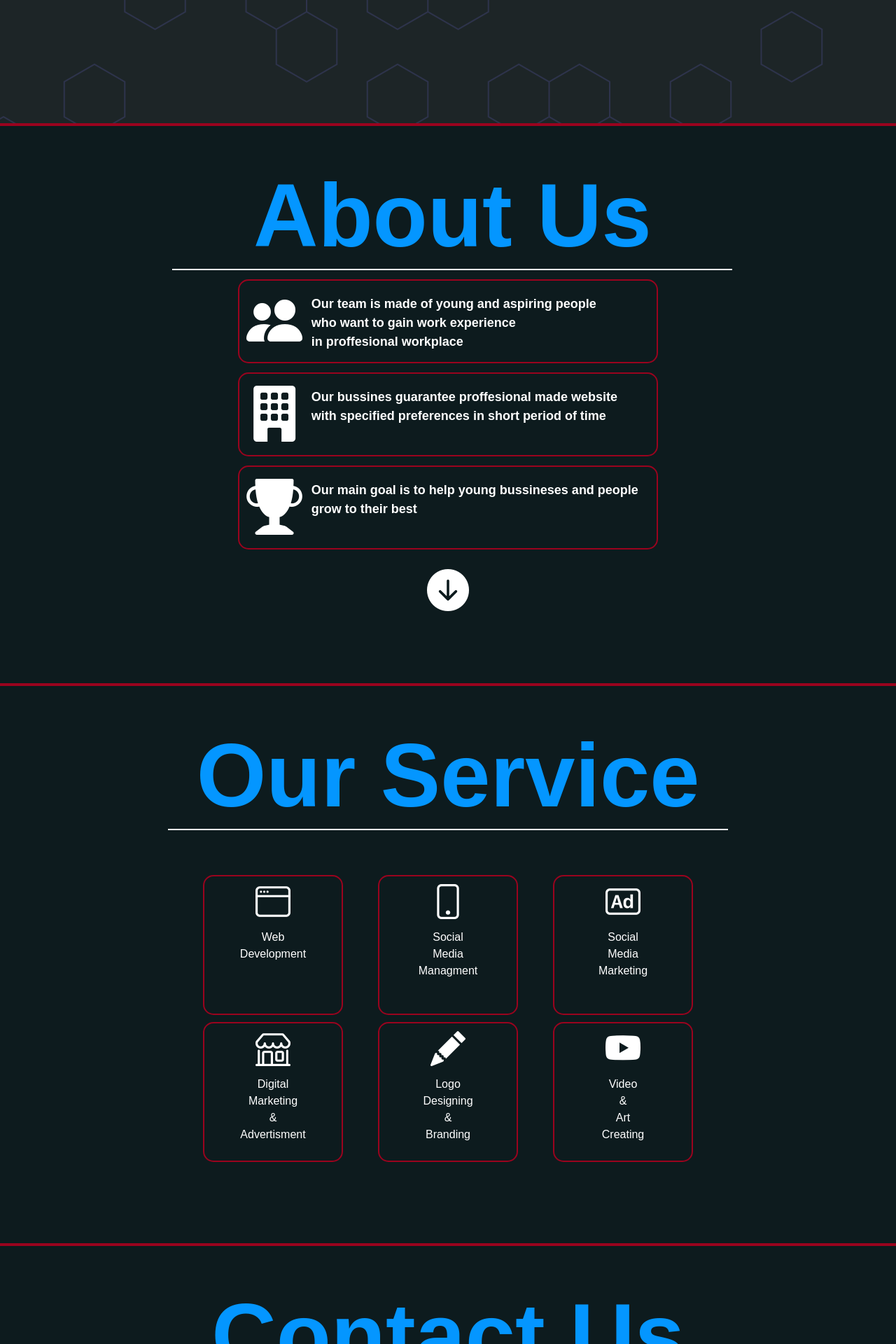
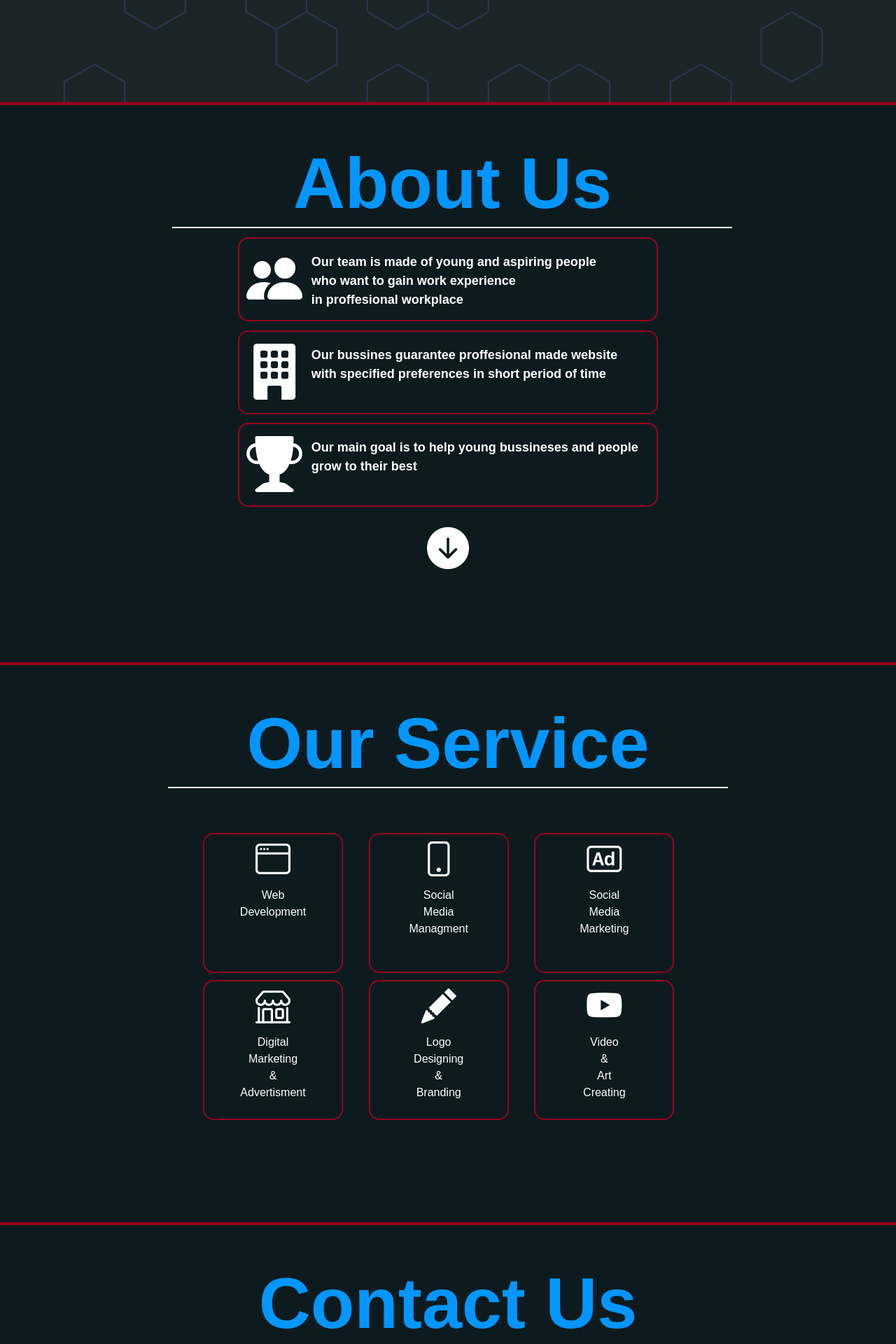
Before and after one commit to QQoKKa/MarketingSite, a PHP site: page /pages/index.html in a window 1280 px wide. Shown: the part 560-2480 px from the top of the page at 70% size. Run offline with PHP 8.4, Linux system fonts and the light colour scheme.

Commit message:
Mobile friendly

```diff
--- a/pages/index.html
+++ b/pages/index.html
@@ -7,6 +7,7 @@
     <link rel="stylesheet" href="https://cdn.jsdelivr.net/npm/bootstrap-icons@1.10.2/font/bootstrap-icons.css">
     <link rel="stylesheet" href="https://cdn.jsdelivr.net/npm/bootstrap@5.0.2/dist/css/bootstrap.min.css">
     <script src="https://ajax.googleapis.com/ajax/libs/jquery/3.6.1/jquery.min.js"></script>
+    <link rel="stylesheet" href="/MarketingSite/styles/mobile.css">
     <link rel="stylesheet" href="/MarketingSite/styles/style.css">
     <title>GrowIt</title>
 </head>
@@ -62,7 +63,7 @@
     <section class="section4container">
         <div class="contactlist">
             <div class="contactformbox">
-                <h1 class="contacttext">Contact Us</h1>
+                <h1 id="contact" class="contacttext">Contact Us</h1>
                 <form class="contactform" action="index.html" method="post">
                     <input class="contactinput" type="text" name="name" placeholder="Name*">
                     <input class="contactinput" type="text" name="email" placeholder="Email*">
@@ -79,6 +80,7 @@
                 <li class="footerli li1">GrowItUpMarketing</li>
                 <li class="footerli li2"><i class="bi bi-telephone-fill"></i> :+48 504 668 858</li>
                 <li class="footerli li3"><i class="bi bi-envelope-fill"></i> :growitupmarketing@gmail.com</li>
+                <li class="footerli li4"></li>
             </ul>
         </div>    </footer>
     <script src="/MarketingSite/scripts/script.js"></script>
--- a/scripts/script.js
+++ b/scripts/script.js
@@ -7,6 +7,12 @@ $('.homebtn').click(function() {
 $('.bic').click(function() {
         $('html, body').animate({
         scrollTop: $('#service').offset().top
+    }, 1000);
+})
+
+$('.serviceli').click(function() {
+        $('html, body').animate({
+        scrollTop: $('#contact').offset().top
     }, 1000);
 })
 
@@ -40,13 +46,5 @@ $('.ab3').hover(function() {
     $('.as3').css('color', 'white');
 })
 
-// create trademark text on bottom of site in position absolute and center it
-var trademark = document.createElement('p');
-trademark.innerHTML = '© 2021 - All Rights Reserved';
-trademark.style.position = 'absolute';
-trademark.style.top = $(document).height() -20 + 'px';
-trademark.style.left = '50%';
-trademark.style.transform = 'translateX(-50%)';
-trademark.style.color = 'white';
-trademark.style.fontSize = '0.7rem';
-document.body.appendChild(trademark);
+const year = new Date().getFullYear();
+$('.li4').text('©'+year+' GrowItUpMarketing');
--- a/styles/style.css
+++ b/styles/style.css
@@ -162,7 +162,7 @@ ul {
 }
 
 .abouttext1 {
-    font-size: 8rem;
+    font-size: 8vw;
     font-weight: bold;
     margin-left: 1%;
     margin-top: 4%;
@@ -256,7 +256,7 @@ ul {
 }
 
 .servicetext {
-    font-size: 8rem;
+    font-size: 8vw;
     font-weight: bold;
     margin-left: 1%;
     margin-top: 4%;
@@ -276,9 +276,8 @@ ul {
     height: 380px;
     /* display grind 3 rows 3 colums center */
     display: grid;
-    grid-template-columns: 1fr 1fr;
-    grid-template-rows: 1fr 1fr 1fr;
-    grid-template-areas: "a b c" "d e f";
+    grid-template-columns: 1fr 1fr 1fr;
+    grid-template-rows: 1fr 1fr;
     margin-left: auto;
     margin-right: auto;
     gap: 10px;
@@ -294,25 +293,6 @@ ul {
     border-radius: 15px;
     text-align: center;
     transition: all 1s;
-}
-
-.sv1 {
-    grid-area: a;
-}
-.sv2 {
-    grid-area: b;
-}
-.sv3 {
-    grid-area: c;
-}
-.sv4 {
-    grid-area: d;
-}
-.sv5 {
-    grid-area: e;
-}
-.sv6 {
-    grid-area: f;
 }
 
 .bis {
@@ -334,7 +314,7 @@ ul {
 }
 
 .contacttext {
-    font-size: 8rem;
+    font-size: 8vw;
     font-weight: bold;
     margin-left: 1%;
     margin-top: 4%;
```
Also changed, not shown: other parts of styles/style.css (+68 -2 lines), styles/mobile.css (added).
